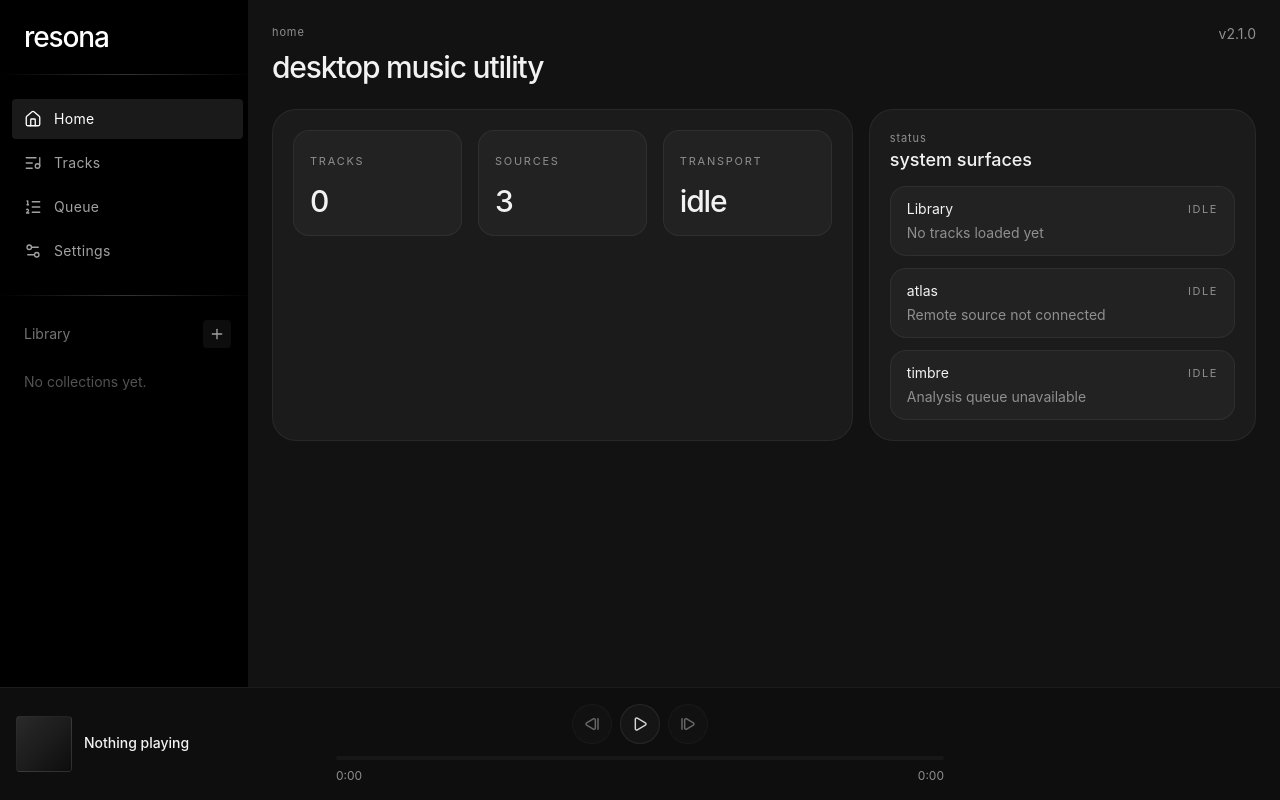
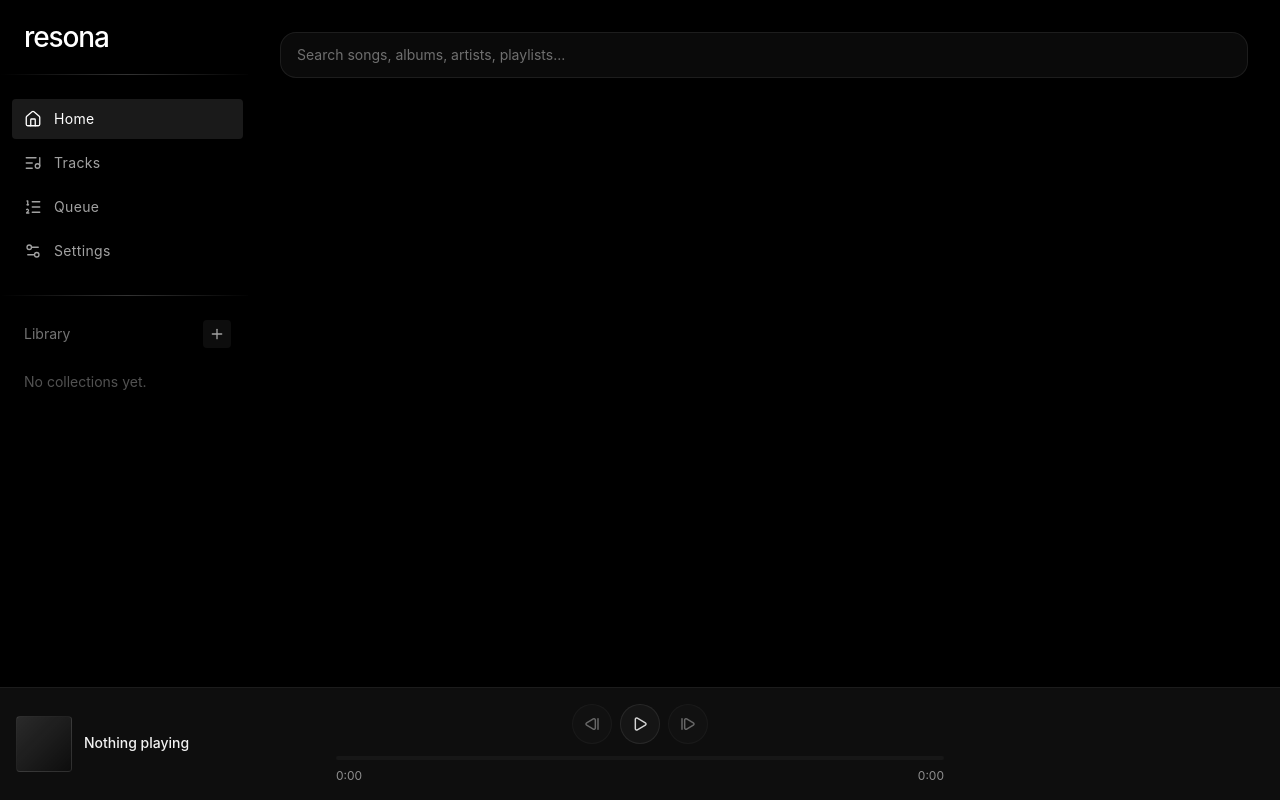
Before and after one commit to rujulw/resona, a React (Vite) app in the folder client/: page /home in a window 1280 px wide. Built offline with nearby package versions, Linux system fonts and the light colour scheme.

Commit message:
[impl] solidify Home page w/ hero section, recent activity surface

```diff
--- a/client/src/App.tsx
+++ b/client/src/App.tsx
@@ -37,9 +37,10 @@ export default function App() {
     },
     routes: {
       home: {
-        libraryRows: appShell.shellState.libraryRows,
-        trackCount: appShell.tracksState.total,
-        appVersion: appShell.bootstrapState.payload.appVersion,
+        tracksState: appShell.tracksState,
+        albumsState: appShell.albumsState,
+        playlistsState: appShell.playlistsState,
+        conceptAlbumsState: appShell.conceptAlbumsState,
       },
       tracks: {
         libraryPath: appShell.libraryPath,
@@ -73,6 +74,9 @@ export default function App() {
       },
     },
     actions: {
+      home: {
+        onTrackSelect: appShell.handleTrackSelection,
+      },
       playlists: {
         onCreatePlaylist: appShell.handlePlaylistCreate,
         onPlaylistArtworkChange: appShell.handlePlaylistArtworkChange,
--- a/client/src/components/layout/AppShellRoutes.tsx
+++ b/client/src/components/layout/AppShellRoutes.tsx
@@ -24,9 +24,11 @@ export function AppShellRoutes({
         path="/home"
         element={
           <HomePage
-            libraryRows={routes.home.libraryRows}
-            trackCount={routes.home.trackCount}
-            appVersion={routes.home.appVersion}
+            tracksState={routes.home.tracksState}
+            albumsState={routes.home.albumsState}
+            playlistsState={routes.home.playlistsState}
+            conceptAlbumsState={routes.home.conceptAlbumsState}
+            onTrackSelect={actions.home.onTrackSelect}
           />
         }
       />
--- a/client/src/pages/HomePage.tsx
+++ b/client/src/pages/HomePage.tsx
@@ -1,74 +1,365 @@
-import type { LibraryRow } from "../desktop";
+import { useMemo, useState } from "react";
+import { Link, useNavigate } from "react-router-dom";
+
+import type {
+  AlbumSummary,
+  ConceptAlbumSummary,
+  PlaylistSummary,
+  TrackListItem,
+} from "../desktop";
+import type { AlbumsState, ConceptAlbumsState, PlaylistsState, TracksState } from "../types/app";
+import { ArtworkTile } from "../components/ui/ArtworkTile";
+import { formatDuration } from "../utils/format";
+
+type ResultKind = "track" | "album" | "artist" | "playlist" | "concept-album";
+
+type SearchEntry = {
+  id: string;
+  kind: ResultKind;
+  label: string;
+  sublabel: string;
+  meta: string;
+  artworkKey: string | null;
+  score: number;
+  onSelect: () => void;
+};
+
+function scoreMatch(primary: string, secondary: string, q: string): number {
+  const p = primary.toLowerCase();
+  const s = secondary.toLowerCase();
+  if (p === q) return 0;
+  if (p.startsWith(q)) return 1;
+  if (p.includes(q)) return 2;
+  if (s.startsWith(q)) return 3;
+  if (s.includes(q)) return 4;
+  return Infinity;
+}
+
+const SEP_RE = /(,\s+|\s+feat\.\s+|\s+feat\s+|\s+ft\.\s+|\s+ft\s+|\s+&\s+|\s+x\s+|\s+\/\s+)/gi;
 
 export function HomePage({
-  libraryRows,
-  trackCount,
-  appVersion,
+  tracksState,
+  albumsState,
+  playlistsState,
+  conceptAlbumsState,
+  onTrackSelect,
 }: {
-  libraryRows: LibraryRow[];
-  trackCount: number;
-  appVersion: string;
+  tracksState: TracksState;
+  albumsState: AlbumsState;
+  playlistsState: PlaylistsState;
+  conceptAlbumsState: ConceptAlbumsState;
+  onTrackSelect: (track: TrackListItem) => void;
 }) {
+  const [query, setQuery] = useState("");
+  const navigate = useNavigate();
+  const q = query.trim().toLowerCase();
+
+  const recentlyAdded = useMemo(
+    () => [...tracksState.items].sort(() => Math.random() - 0.5).slice(0, 20),
+    // eslint-disable-next-line react-hooks/exhaustive-deps
+    [tracksState.items.length],
+  );
+
+  const combinedAlbums = useMemo(() => {
+    type Entry =
+      | { kind: "album"; item: AlbumSummary }
+      | { kind: "concept"; item: ConceptAlbumSummary };
+    const all: Entry[] = [
+      ...albumsState.items.map((item) => ({ kind: "album" as const, item })),
+      ...conceptAlbumsState.items.map((item) => ({ kind: "concept" as const, item })),
+    ];
+    return all.sort((a, b) => a.item.title.localeCompare(b.item.title));
+  }, [albumsState.items, conceptAlbumsState.items]);
+
+  const results = useMemo<SearchEntry[]>(() => {
+    if (!q) return [];
+
+    const entries: SearchEntry[] = [];
+
+    for (const t of tracksState.items) {
+      const score = scoreMatch(t.title, `${t.artist ?? ""} ${t.album ?? ""}`, q);
+      if (score < Infinity) {
+        entries.push({
+          id: `track:${t.id}`,
+          kind: "track",
+          label: t.title,
+          sublabel: t.album ?? "",
+          meta: t.durationSeconds != null ? formatDuration(Math.round(t.durationSeconds)) : "",
+          artworkKey: t.artworkKey,
+          score,
+          onSelect: () => onTrackSelect(t),
+        });
+      }
+    }
+
+    for (const a of albumsState.items) {
+      const score = scoreMatch(a.title, a.artist ?? "", q);
+      if (score < Infinity) {
+        entries.push({
+          id: `album:${a.id}`,
+          kind: "album",
+          label: a.title,
+          sublabel: "",
+          meta: `${a.trackCount} tracks`,
+          artworkKey: a.artworkKey,
+          score,
+          onSelect: () => navigate(`/albums/${a.id}`),
+        });
+      }
+    }
+
+    const artistMap = new Map<string, { trackCount: number; bestScore: number }>();
+    for (const t of tracksState.items) {
+      if (!t.artist) continue;
+      const names = t.artist
+        .split(SEP_RE)
+        .filter((_, i) => i % 2 === 0)
+        .map((s) => s.trim())
+        .filter(Boolean);
+      for (const name of names) {
+        const score = scoreMatch(name, "", q);
+        if (score < Infinity) {
+          const existing = artistMap.get(name);
+          artistMap.set(name, {
+            trackCount: (existing?.trackCount ?? 0) + 1,
+            bestScore: existing ? Math.min(existing.bestScore, score) : score,
+          });
+        }
+      }
+    }
+    for (const [name, { trackCount: tc, bestScore }] of artistMap.entries()) {
+      entries.push({
+        id: `artist:${name}`,
+        kind: "artist",
+        label: name,
+        sublabel: "",
+        meta: `${tc} tracks`,
+        artworkKey: null,
+        score: bestScore,
+        onSelect: () => navigate(`/artist/${encodeURIComponent(name)}`),
+      });
+    }
+
+    for (const p of playlistsState.items) {
+      const score = scoreMatch(p.name, "", q);
+      if (score < Infinity) {
+        entries.push({
+          id: `playlist:${p.id}`,
+          kind: "playlist",
+          label: p.name,
+          sublabel: p.isMixtape ? "mixtape" : "playlist",
+          meta: `${p.entryCount} tracks`,
+          artworkKey: p.artworkKey,
+          score,
+          onSelect: () => navigate(`/playlists/${p.id}`),
+        });
+      }
+    }
+
+    for (const ca of conceptAlbumsState.items) {
+      const score = scoreMatch(ca.title, ca.artist ?? "", q);
+      if (score < Infinity) {
+        entries.push({
+          id: `ca:${ca.id}`,
+          kind: "concept-album",
+          label: ca.title,
+          sublabel: "",
+          meta: `${ca.entryCount} tracks`,
+          artworkKey: ca.artworkKey,
+          score,
+          onSelect: () => navigate(`/concept-albums/${ca.id}`),
+        });
+      }
+    }
+
+    return entries.sort((a, b) => a.score - b.score);
+  }, [q, tracksState.items, albumsState.items, playlistsState.items, conceptAlbumsState.items, navigate, onTrackSelect]);
+
+  const isSearching = q.length > 0;
+
   return (
-    <div className="grid gap-6 px-6 py-6">
-      <header className="flex flex-wrap items-start justify-between gap-4">
-        <div>
-          <p className="m-0 text-[11px] tracking-[0.08em] text-[#8f8f8f]">home</p>
-          <h2 className="mt-2 text-3xl font-medium tracking-[-0.04em] text-[#f2f2f2]">
-            desktop music utility
-          </h2>
+    <div className="h-full min-h-0 overflow-y-auto bg-black [scrollbar-width:none] [&::-webkit-scrollbar]:hidden">
+      <div className="px-8 pb-4 pt-8">
+        <input
+          className="w-full rounded-2xl border border-white/8 bg-white/[0.04] px-4 py-3 text-sm text-[#f2f2f2] outline-none placeholder:text-[#6f6f6f]"
+          type="text"
+          value={query}
+          placeholder="Search songs, albums, artists, playlists..."
+          onChange={(e) => setQuery(e.target.value)}
+        />
+
+        {isSearching && (
+          <div className="mt-2 overflow-hidden rounded-2xl border border-white/[0.08] bg-[#0d0d0d]">
+            {results.length === 0 ? (
+              <p className="px-5 py-5 text-sm text-[#8f8f8f]">
+                No results for &ldquo;{query.trim()}&rdquo;
+              </p>
+            ) : (
+              results.map((entry, idx) => (
+                <button
+                  key={entry.id}
+                  type="button"
+                  className={[
+                    "flex w-full items-center gap-4 px-5 py-4 text-left hover:bg-white/[0.06]",
+                    idx < results.length - 1 ? "border-b border-white/[0.05]" : "",
+                  ].join(" ")}
+                  onClick={entry.onSelect}
+                >
+                  <ArtworkTile
+                    artworkKey={entry.artworkKey}
+                    title={entry.label}
+                    sizeClassName="h-11 w-11"
+                    roundedClassName={entry.kind === "artist" ? "rounded-full" : "rounded-sm"}
+                    fallbackClassName="bg-white/[0.04]"
+                  />
+                  <div className="grid min-w-0 flex-1 gap-0.5">
+                    <span className="truncate text-[15px] font-medium text-[#f2f2f2]">
+                      {entry.label}
+                    </span>
+                    {entry.sublabel && (
+                      <span className="truncate text-[13px] text-[#a5a5a5]">
+                        {entry.sublabel}
+                      </span>
+                    )}
+                  </div>
+                  {entry.meta && (
+                    <span className="ml-auto shrink-0 text-[13px] text-[#6f6f6f]">
+                      {entry.meta}
+                    </span>
+                  )}
+                </button>
+              ))
+            )}
+          </div>
+        )}
+      </div>
+
+      {!isSearching && (
+        <div className="grid gap-8 px-8 pb-8 pt-2">
+          {recentlyAdded.length > 0 && (
+            <HorizontalRow label="jump back in">
+              {recentlyAdded.map((track) => (
+                <TrackCard key={track.id} track={track} onSelect={() => onTrackSelect(track)} />
+              ))}
+            </HorizontalRow>
+          )}
+
+          {playlistsState.items.length > 0 && (
+            <HorizontalRow label="playlists">
+              {playlistsState.items.map((pl) => (
+                <PlaylistCard key={pl.id} playlist={pl} />
+              ))}
+            </HorizontalRow>
+          )}
+
+          {combinedAlbums.length > 0 && (
+            <HorizontalRow label="albums">
+              {combinedAlbums.map((entry) =>
+                entry.kind === "album" ? (
+                  <AlbumCard key={`album:${entry.item.id}`} album={entry.item} />
+                ) : (
+                  <ConceptAlbumCard key={`ca:${entry.item.id}`} ca={entry.item} />
+                ),
+              )}
+            </HorizontalRow>
+          )}
         </div>
-        <p className="m-0 text-sm text-[#8f8f8f]">v{appVersion}</p>
-      </header>
-
-      <section className="grid gap-4 xl:grid-cols-[minmax(0,1.2fr)_minmax(340px,0.8fr)]">
-        <div className="rounded-3xl border border-white/6 bg-[#1b1b1b] p-5">
-          <div className="grid gap-4 md:grid-cols-3">
-            {[
-              ["tracks", String(trackCount)],
-              ["sources", String(libraryRows.length)],
-              ["transport", "idle"],
-            ].map(([label, value]) => (
-              <div
-                key={label}
-                className="rounded-2xl border border-white/6 bg-white/3 px-4 py-4"
-              >
-                <span className="text-[11px] uppercase tracking-[0.16em] text-[#8f8f8f]">
-                  {label}
-                </span>
-                <strong className="mt-3 block text-3xl font-medium tracking-[-0.04em] text-[#f2f2f2]">
-                  {value}
-                </strong>
-              </div>
-            ))}
-          </div>
-        </div>
-
-        <div className="rounded-3xl border border-white/6 bg-[#1b1b1b] p-5">
-          <div className="grid gap-3">
-            <div>
-              <p className="m-0 text-[11px] tracking-[0.08em] text-[#8f8f8f]">status</p>
-              <h3 className="text-lg font-medium text-[#f2f2f2]">system surfaces</h3>
-            </div>
-            <div className="grid gap-3">
-              {libraryRows.map((row) => (
-                <div
-                  key={row.title}
-                  className="rounded-2xl border border-white/6 bg-white/3 px-4 py-3"
-                >
-                  <div className="flex items-center justify-between gap-3">
-                    <span className="text-sm text-[#f2f2f2]">{row.title}</span>
-                    <span className="text-[11px] uppercase tracking-[0.14em] text-[#8f8f8f]">
-                      {row.state}
-                    </span>
-                  </div>
-                  <p className="mt-1 text-sm text-[#8f8f8f]">{row.detail}</p>
-                </div>
-              ))}
-            </div>
-          </div>
-        </div>
-      </section>
+      )}
     </div>
   );
 }
+
+function HorizontalRow({ label, children }: { label: string; children: React.ReactNode }) {
+  return (
+    <section className="grid gap-3">
+      <p className="m-0 text-[11px] tracking-[0.08em] text-[#a5a5a5] lowercase">{label}</p>
+      <div className="-mx-8 flex gap-4 overflow-x-auto px-8 pb-1 [scrollbar-width:none] [&::-webkit-scrollbar]:hidden">
+        {children}
+      </div>
+    </section>
+  );
+}
+
+function TrackCard({ track, onSelect }: { track: TrackListItem; onSelect: () => void }) {
+  return (
+    <button type="button" className="group grid w-52 flex-none gap-2 text-left" onClick={onSelect}>
+      <ArtworkTile
+        artworkKey={track.artworkKey}
+        title={track.title}
+        sizeClassName="h-52 w-52"
+        roundedClassName="rounded-md"
+        fallbackClassName="bg-white/[0.04]"
+      />
+      <div className="grid gap-0.5 px-0.5">
+        <span className="truncate text-sm font-medium text-[#f2f2f2] transition-colors group-hover:text-white">
+          {track.title}
+        </span>
+        <span className="truncate text-xs text-[#8f8f8f]">
+          {track.album ?? track.artist ?? "unknown"}
+        </span>
+      </div>
+    </button>
+  );
+}
+
+function AlbumCard({ album }: { album: AlbumSummary }) {
+  return (
+    <Link to={`/albums/${album.id}`} className="group grid w-52 flex-none gap-2">
+      <ArtworkTile
+        artworkKey={album.artworkKey}
+        title={album.title}
+        sizeClassName="h-52 w-52"
+        roundedClassName="rounded-md"
+        fallbackClassName="bg-white/[0.04]"
+      />
+      <div className="grid gap-0.5 px-0.5">
+        <span className="truncate text-sm font-medium text-[#f2f2f2] transition-colors group-hover:text-white">
+          {album.title}
+        </span>
+        <span className="text-xs text-[#8f8f8f]">{album.trackCount} tracks</span>
+      </div>
+    </Link>
+  );
+}
+
+function PlaylistCard({ playlist }: { playlist: PlaylistSummary }) {
+  return (
+    <Link to={`/playlists/${playlist.id}`} className="group grid w-52 flex-none gap-2">
+      <ArtworkTile
+        artworkKey={playlist.artworkKey}
+        title={playlist.name}
+        sizeClassName="h-52 w-52"
+        roundedClassName="rounded-md"
+        fallbackClassName="bg-white/[0.04]"
+      />
+      <div className="grid gap-0.5 px-0.5">
+        <span className="truncate text-sm font-medium text-[#f2f2f2] transition-colors group-hover:text-white">
+          {playlist.name}
+        </span>
+        <span className="text-xs text-[#8f8f8f]">
+          {playlist.isMixtape ? "mixtape" : "playlist"} · {playlist.entryCount} tracks
+        </span>
+      </div>
+    </Link>
+  );
+}
+
+function ConceptAlbumCard({ ca }: { ca: ConceptAlbumSummary }) {
+  return (
+    <Link to={`/concept-albums/${ca.id}`} className="group grid w-52 flex-none gap-2">
+      <ArtworkTile
+        artworkKey={ca.artworkKey}
+        title={ca.title}
+        sizeClassName="h-52 w-52"
+        roundedClassName="rounded-md"
+        fallbackClassName="bg-white/[0.04]"
+      />
+      <div className="grid gap-0.5 px-0.5">
+        <span className="truncate text-sm font-medium text-[#f2f2f2] transition-colors group-hover:text-white">
+          {ca.title}
+        </span>
+        <span className="text-xs text-[#8f8f8f]">{ca.entryCount} tracks</span>
+      </div>
+    </Link>
+  );
+}
```
Also changed, not shown: client/src/types/app.ts (+9 -3 lines).
